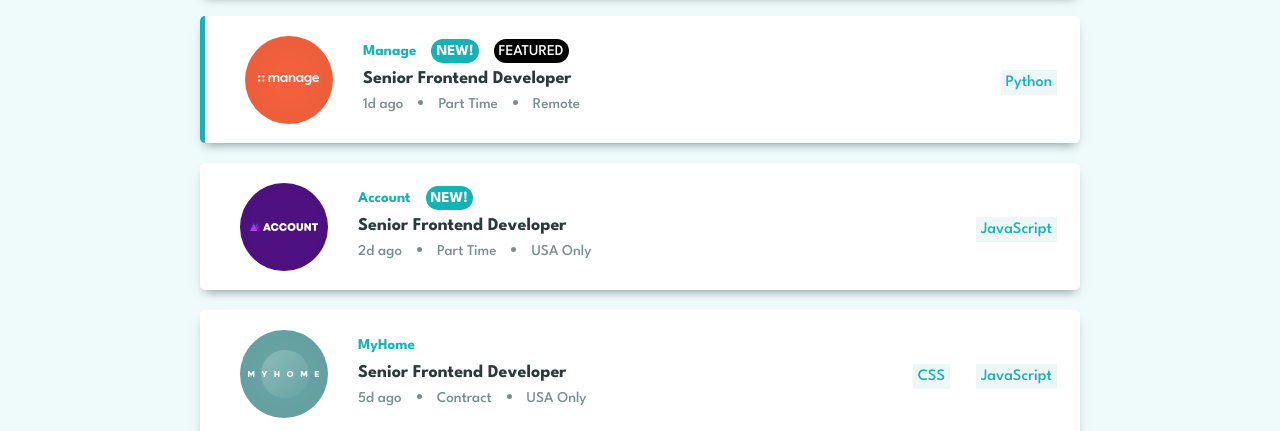
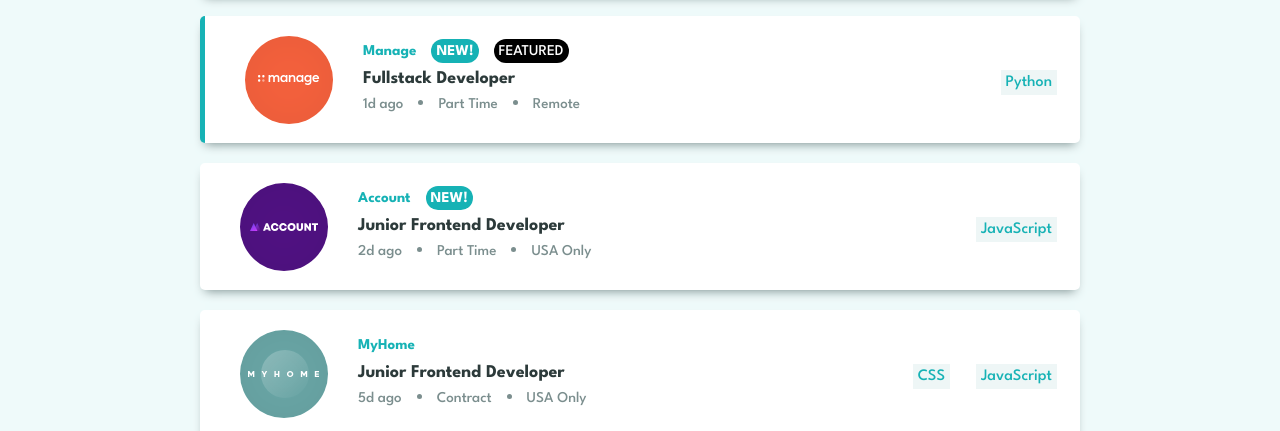
Before and after one commit to tanaka-kenny/job-listings-with-filtering, a React (Create React App) app: page / in a window 1280 px wide. Shown: the part 301-732 px from the top of the page. Built offline with nearby package versions, Linux system fonts and the light colour scheme.

Commit message:
fixed dynamix bug on jobListing

```diff
--- a/src/components/JobListing.js
+++ b/src/components/JobListing.js
@@ -14,7 +14,7 @@ function JobListing({ job, onSelectFilterItem }) {
                     {job.new && <span className='new'>NEW!</span> }
                     {job.featured && <span className='featured'>FEATURED</span>}
                 </p>
-                <h4>Senior Frontend Developer</h4>
+                <h4>{job.position}</h4>
                 <p className='bottomLine'>
                     <span>{job.postedAt}</span> <span className="dot"></span>
                     <span>{job.contract}</span> <span className="dot"></span>
```
